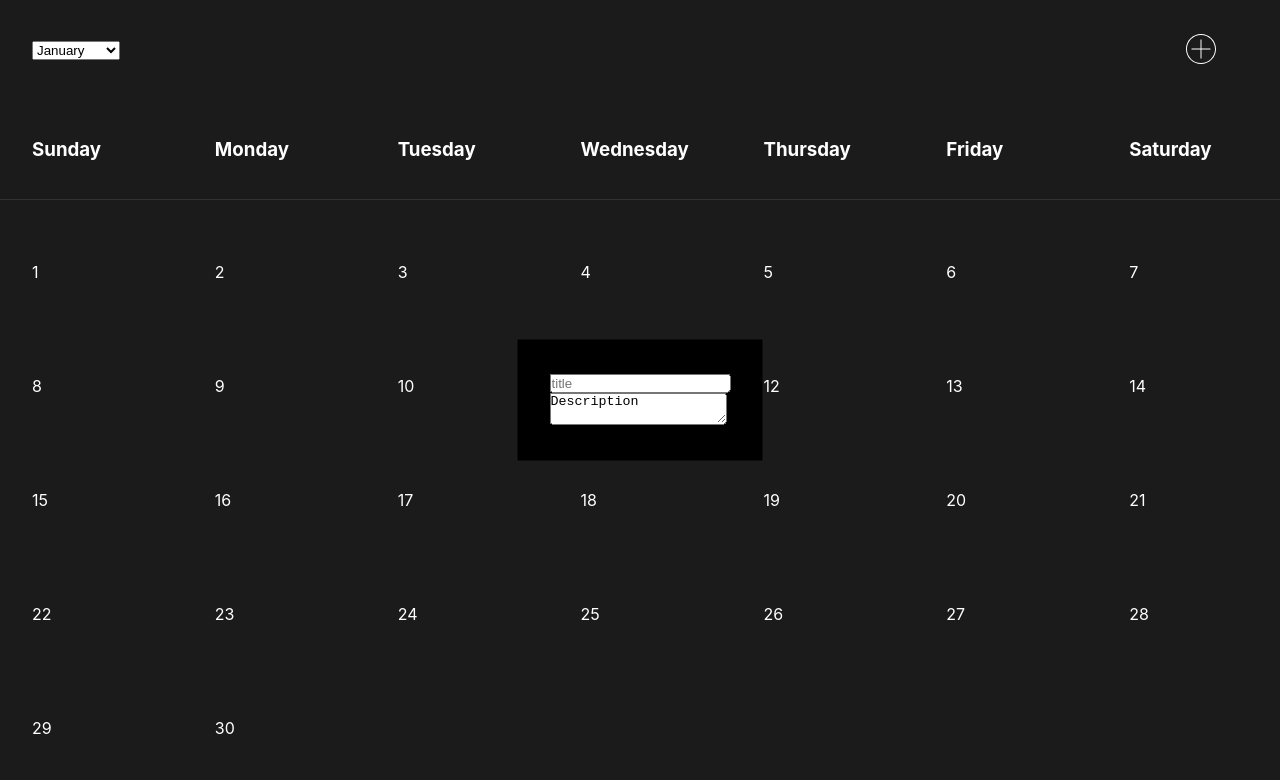
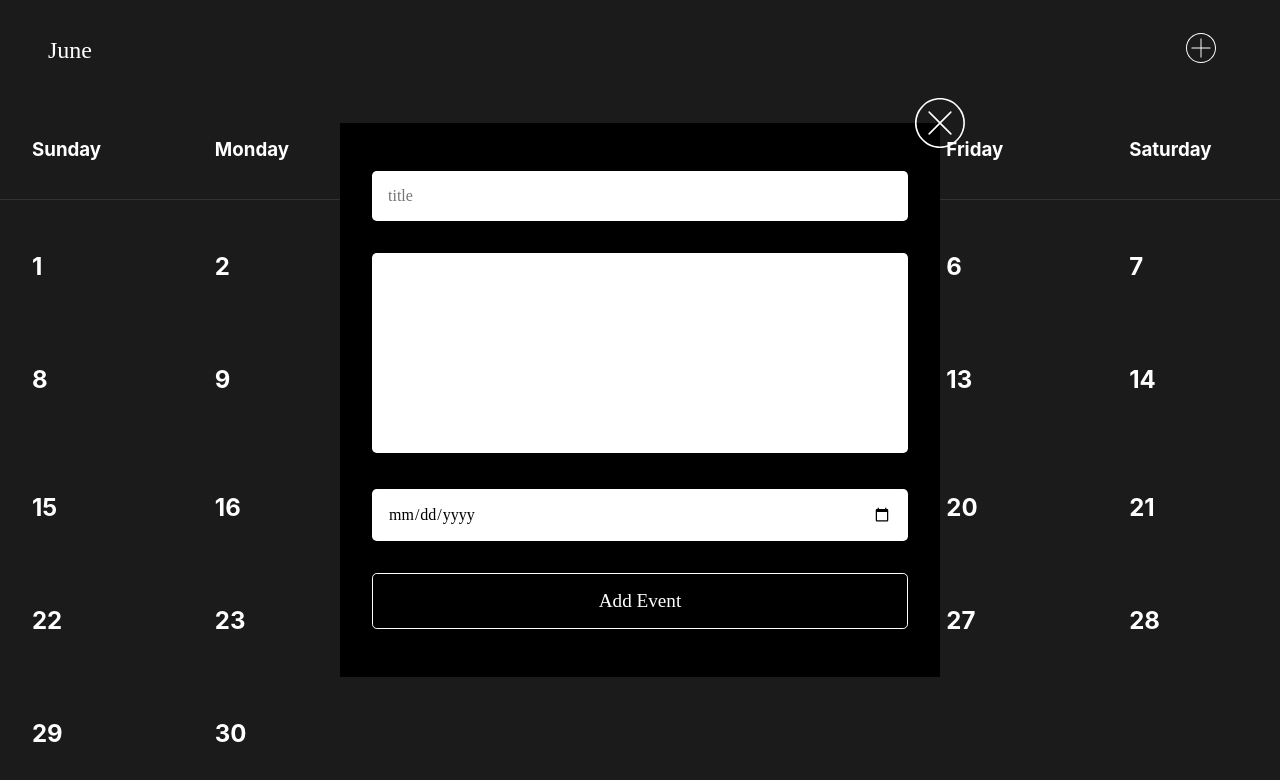
Before and after one commit to alekangelov/cosi-cal, a React (Create React App) app: page / in a window 1280 px wide. Shown: the top 780 px of the page. Built offline with nearby package versions, Linux system fonts and the light colour scheme.

Commit message:
fixing the types

```diff
--- a/package.json
+++ b/package.json
@@ -12,13 +12,16 @@
     "@types/react": "^16.9.0",
     "@types/react-dom": "^16.9.0",
     "@types/react-select": "^3.0.13",
+    "@types/shortid": "^0.0.29",
+    "formik": "^2.1.4",
     "moment": "^2.26.0",
     "node-sass": "^4.14.1",
     "react": "^16.13.1",
     "react-dom": "^16.13.1",
     "react-scripts": "3.4.1",
     "react-select": "^3.1.0",
-    "react-spring": "^9.0.0",
+    "react-spring": "^9.0.0-rc.3",
+    "shortid": "^2.2.15",
     "typescript": "~3.7.2"
   },
   "scripts": {
--- a/src/assets/_base.scss
+++ b/src/assets/_base.scss
@@ -1,6 +1,6 @@
 body {
-  font-family: -apple-system, BlinkMacSystemFont, "Segoe UI", Roboto, Oxygen,
-    Ubuntu, Cantarell, "Open Sans", "Helvetica Neue", sans-serif;
+  font-family: "Poppins", -apple-system, BlinkMacSystemFont, "Segoe UI", Roboto,
+    Oxygen, Ubuntu, Cantarell, "Open Sans", "Helvetica Neue", sans-serif;
   background: $dark;
   color: white;
   font-size: 16px;
@@ -20,6 +20,20 @@ body {
   align-items: center;
   padding: 2rem;
   height: 100px;
+  .month {
+    -webkit-appearance: none;
+    background: none;
+    color: white;
+    font-family: "Poppins";
+    font-size: 1.5rem;
+    border: none;
+    outline: none;
+    padding: 1rem;
+    option {
+      color: black;
+      font-size: 1rem;
+    }
+  }
   .controls {
     svg {
       width: 30px;
@@ -46,8 +60,14 @@ button {
   padding: 1rem 2rem;
   cursor: pointer;
   outline: none;
+  color: white;
+  font-size: 1.2rem;
+  font-family: "Poppins";
+  text-align: center;
+  transition: transition((color, background, filter));
   &:active {
     filter: brightness(0.8);
+    transition: transition((color, background)), 0s filter;
   }
 }
 
@@ -58,4 +78,57 @@ button {
   background: black;
   padding: 2rem;
   transform: translate(-50%, -50%);
+  width: 90%;
+  max-width: 600px;
+  &__exit {
+    position: absolute;
+    top: 0;
+    right: 0;
+    width: 50px;
+    height: 50px;
+    transform: translate(50%, -50%);
+    padding: 0;
+    svg {
+      width: 100%;
+      height: 100%;
+      transform: rotate(45deg);
+    }
+  }
 }
+
+.form {
+  display: grid;
+  &-group {
+    margin: 1rem 0;
+    input,
+    textarea {
+      font-family: "Poppins";
+      font-size: 1rem;
+      padding: 1rem;
+      width: 100%;
+      outline: 0;
+      resize: none;
+      border: 0;
+      border-radius: 0.3rem;
+    }
+    textarea {
+      height: 200px;
+    }
+    button {
+      width: 100%;
+      border: 1px solid white;
+      border-radius: 0.3rem;
+      &:hover {
+        background: white;
+        color: black;
+      }
+    }
+  }
+}
+
+.event-single {
+  width: 1rem;
+  height: 1rem;
+  background: rgb(0, 110, 255);
+  border-radius: 10rem;
+}
--- a/src/assets/_vars.scss
+++ b/src/assets/_vars.scss
@@ -1 +1,9 @@
 $dark: #1b1b1b;
+
+@function transition($transitions) {
+  $default: null;
+  @each $transition in $transitions {
+    $default: $transition 0.25s ease-in-out, $default;
+  }
+  @return $default;
+}
--- a/src/components/Calendar/AddEvent.tsx
+++ b/src/components/Calendar/AddEvent.tsx
@@ -1,14 +1,21 @@
 import React, { FunctionComponent } from "react";
 import { useSpring, a } from "react-spring";
+import { useFormik } from "formik";
+import { AddIcon } from "../Icons";
+import { useCalendarDispatch } from "../../lib/contexts";
+import shortid from "shortid";
 type AddEventProps = {
   active: boolean;
+  event?: Event | undefined;
+  toggle?: () => void | undefined;
 };
 
-const AddEvent: FunctionComponent<AddEventProps> = ({ active }) => {
+const AddEvent: FunctionComponent<AddEventProps> = ({ active, toggle }) => {
+  const dispatch = useCalendarDispatch();
   const style = useSpring({
     to: async (next: any, cancel: any) => {
       if (!active) {
-        await next({ opacity: 0, transform: "translate(-50%,-100%)" });
+        await next({ opacity: 0, transform: "translate(-50%,0%)" });
         await next({ display: "none" });
         return;
       }
@@ -19,14 +26,54 @@ const AddEvent: FunctionComponent<AddEventProps> = ({ active }) => {
       });
     },
   });
+  const formik = useFormik({
+    initialValues: {
+      id: shortid.generate(),
+      title: "",
+      description: "",
+      date: "",
+    },
+    onSubmit: (values) => {
+      formik.resetForm();
+      dispatch({
+        type: "ADD_EVENT",
+        payload: values,
+      });
+    },
+  });
   return (
     <a.div style={style} className="add-event">
-      <form className="form">
+      <button onClick={toggle} className="add-event__exit">
+        <AddIcon />
+      </button>
+      <form onSubmit={formik.handleSubmit} className="form">
+        <input type="hidden" value={formik.values.id} />
         <div className="form-group">
-          <input type="text" placeholder="title"></input>
+          <input
+            value={formik.values.title}
+            onChange={formik.handleChange}
+            name="title"
+            type="text"
+            placeholder="title"
+          ></input>
         </div>
         <div className="form-group">
-          <textarea>Description</textarea>
+          <textarea
+            value={formik.values.description}
+            onChange={formik.handleChange}
+            name="description"
+          ></textarea>
+        </div>
+        <div className="form-group">
+          <input
+            value={formik.values.date}
+            onChange={formik.handleChange}
+            name="date"
+            type="date"
+          />
+        </div>
+        <div className="form-group">
+          <button type="submit">Add Event</button>
         </div>
       </form>
     </a.div>
--- a/src/components/Calendar/index.tsx
+++ b/src/components/Calendar/index.tsx
@@ -1,16 +1,51 @@
-import React, { useState } from "react";
+import React, { useState, FunctionComponent } from "react";
 import { useCalendarContext } from "../../lib/contexts";
 import { AddIcon } from "../Icons";
 import AddEvent from "./AddEvent";
+import moment from "moment";
+import { Event } from "../../lib/contexts";
+
+const SingleEvent = (props: any) => {
+  console.log(props.event);
+  return <div className="event-single"></div>;
+};
+
+const DaysInMonth: FunctionComponent = (props) => {
+  const { daysInMonth, events } = useCalendarContext();
+
+  return (
+    <>
+      {Array(daysInMonth)
+        .fill(0)
+        .map((e, i) => {
+          const singleDate = i + 1;
+          const eventsHere = events?.filter((e, i) => {
+            return singleDate === moment(e.date, "YYYY-MM-DD").get("D");
+          });
+          console.log(eventsHere);
+          return (
+            <div key={i + "cell"} className="cell">
+              <h2>{singleDate}</h2>
+              <div className="events">
+                {eventsHere?.map((e, i) => (
+                  <SingleEvent key={i + "singleEvent"} event={e} />
+                ))}
+              </div>
+            </div>
+          );
+        })}
+    </>
+  );
+};
 
 export default function Calendar() {
-  const { months, days, daysInMonth, firstDay } = useCalendarContext();
+  const { months, days, firstDay, month } = useCalendarContext();
   const [active, setActive] = useState<boolean>(false);
   return (
     <>
-      <AddEvent {...{ active }} />
+      <AddEvent {...{ active, toggle: () => setActive(false) }} />
       <div className="header">
-        <select className="month">
+        <select className="month" value={month}>
           {months?.map((e, i) => (
             <option key={e.value + "option"} value={e.value}>
               {e.label}
@@ -37,13 +72,7 @@ export default function Calendar() {
           .map((e, i) => (
             <div key={i + "emptyCell"} className="cell"></div>
           ))}
-        {Array(daysInMonth)
-          .fill(0)
-          .map((e, i) => (
-            <div key={i + "cell"} className="cell">
-              {i + 1}
-            </div>
-          ))}
+        <DaysInMonth />
       </div>
     </>
   );
--- a/src/lib/contexts.tsx
+++ b/src/lib/contexts.tsx
@@ -1,19 +1,11 @@
-import React, {
-  createContext,
-  useContext,
-  Props,
-  useState,
-  useRef,
-  useReducer,
-  Reducer,
-} from "react";
+import React, { createContext, useContext, Props, useReducer } from "react";
 import moment, { Moment } from "moment";
-
-interface Event {
+export type Event = {
   id: string;
-  name: string;
-  date: Date;
-}
+  title: string;
+  date: string;
+  description: string;
+};
 type Option = { label: string; value: string };
 
 type CalendarContextProps = {
@@ -21,29 +13,31 @@ type CalendarContextProps = {
   months: Option[];
   events: Event[] | [];
   days: string[];
-  month: string;
-  daysInMonth: number;
-  currentDate: number;
-  currentDay: string;
-  firstDay: number;
+  month?: string;
+  daysInMonth?: number;
+  currentDate?: number;
+  currentDay?: string;
+  firstDay?: number;
 };
 
+type CalendarDispatchProps = () => void;
+
 export const CalendarContext = createContext<Partial<CalendarContextProps>>({});
-export const CalendarDispatchContext = createContext({});
+export const CalendarDispatchContext = createContext((props: Action) => {});
 
 type Action = {
-  type: "add" | "remove";
+  type: "ADD_EVENT" | "REMOVE_EVENT";
   payload: Event;
 };
 
 function calendarReducer(state: CalendarContextProps, action: Action) {
   switch (action.type) {
-    case "add":
+    case "ADD_EVENT":
       return {
         ...state,
         events: [...state.events, action.payload],
       };
-    case "remove":
+    case "REMOVE_EVENT":
       return {
         ...state,
         events: state.events.filter((e) => {
@@ -66,13 +60,15 @@ export function useCalendarDispatch() {
 const initialState: CalendarContextProps = {
   date: moment(),
   months: moment.months().map((e) => ({ label: e, value: e })),
-  events: [],
+  events: [
+    {
+      id: "2ASoB537nR",
+      title: "asd",
+      description: "asdasd",
+      date: "2020-06-12",
+    },
+  ],
   days: moment.weekdays(),
-  month: moment().format("MMMM"),
-  currentDate: moment().get("date"),
-  currentDay: moment().format("D"),
-  daysInMonth: moment().daysInMonth(),
-  firstDay: parseInt(moment().startOf("month").format("d")) - 1,
 };
 
 export function CalendarProvider<T>(props: Props<T>) {
@@ -81,7 +77,16 @@ export function CalendarProvider<T>(props: Props<T>) {
   });
   console.log(state);
   return (
-    <CalendarContext.Provider value={state}>
+    <CalendarContext.Provider
+      value={{
+        ...state,
+        month: state.date.format("MMMM"),
+        currentDate: state.date.get("date"),
+        currentDay: state.date.format("D"),
+        daysInMonth: state.date.daysInMonth(),
+        firstDay: parseInt(state.date.startOf("month").format("d")) - 1,
+      }}
+    >
       <CalendarDispatchContext.Provider value={dispatch}>
         {props.children}
       </CalendarDispatchContext.Provider>
```
Also changed, not shown: 1 other file (tests, documents, lock files or other folders).
